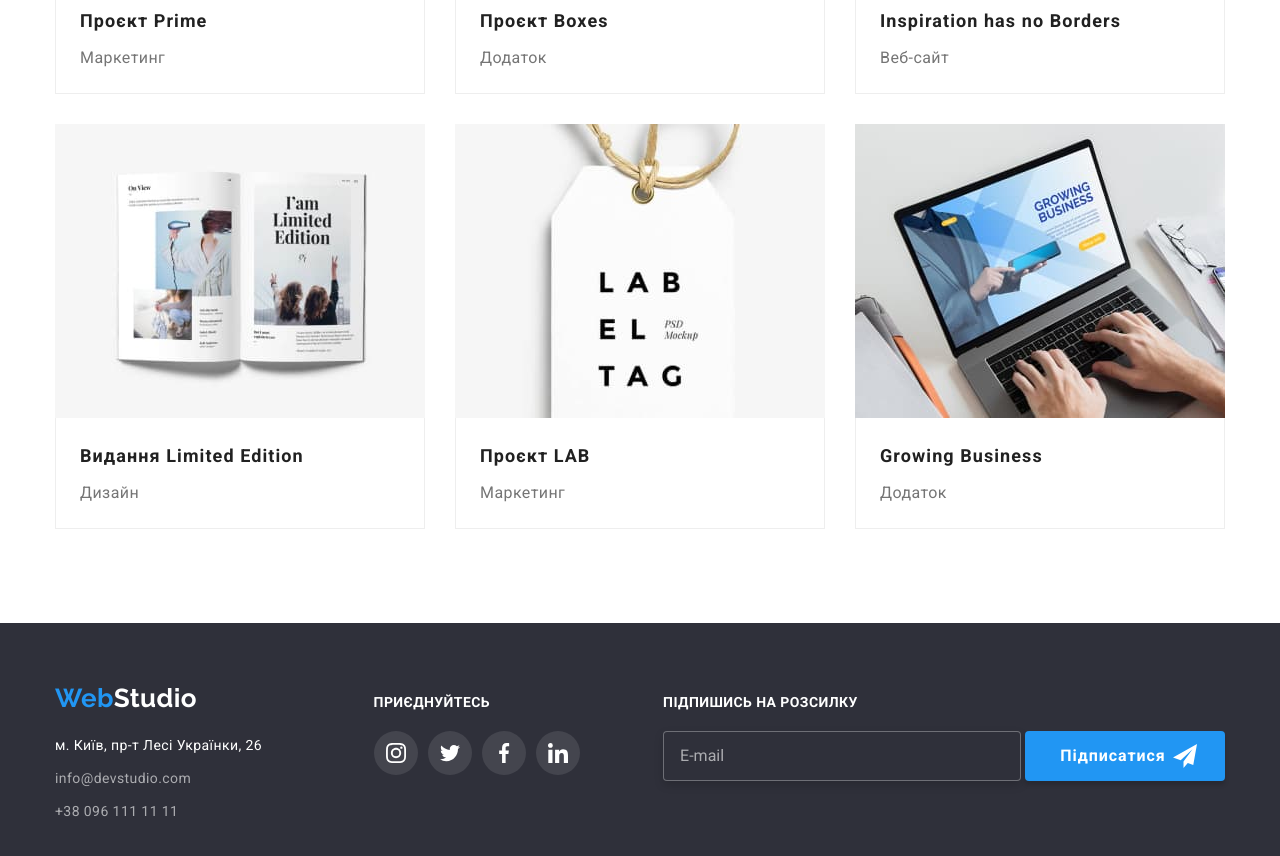
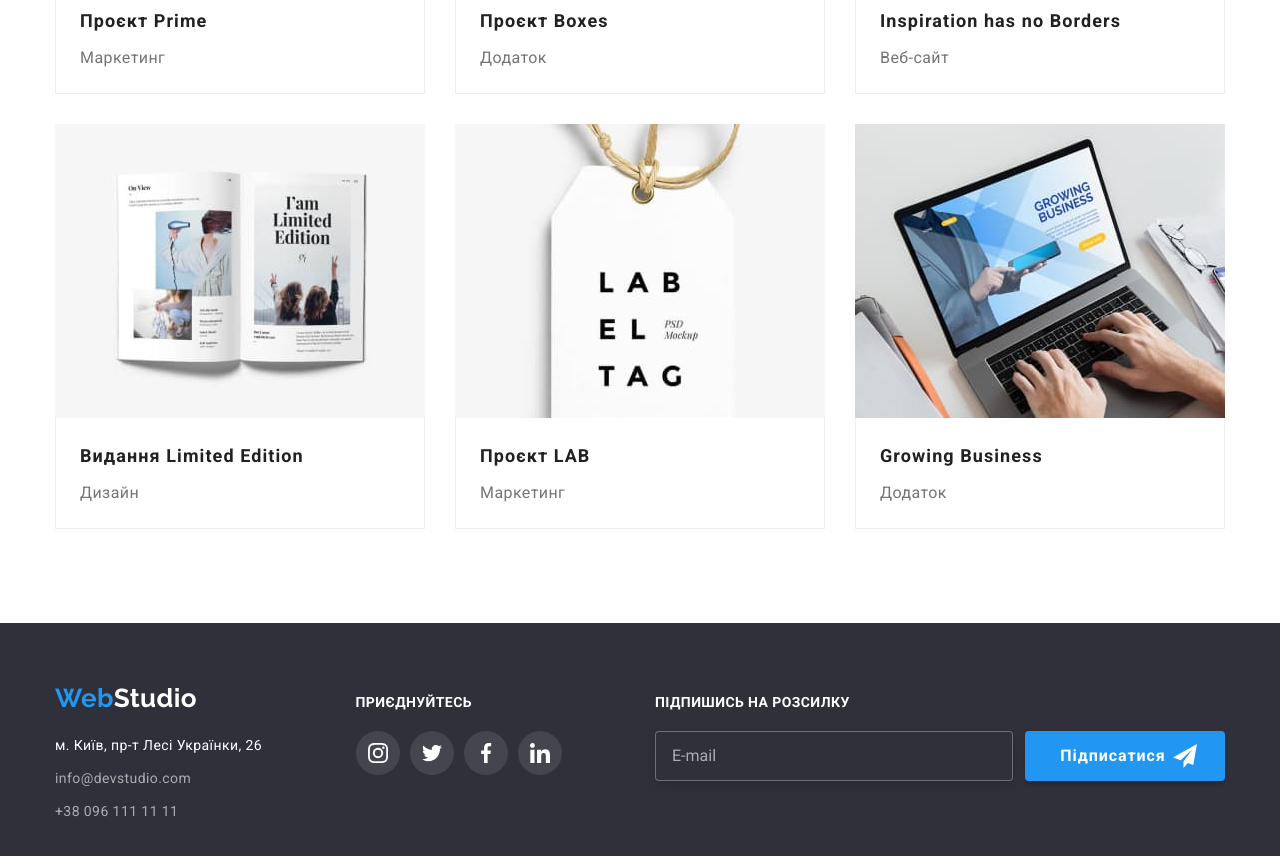
Before and after one commit to AndriiSolodaiev/goit-markup-hw-06, a plain HTML site: page portfolio.html in a window 1280 px wide. Shown: the part 1008-1864 px from the top of the page. Drawn offline with nearby package versions, Linux system fonts and the light colour scheme.

Commit message:
corrected logo, form,

```diff
--- a/css/styles.css
+++ b/css/styles.css
@@ -450,6 +450,7 @@ line-height: 1.71;
 .logo-footer {
     color:var(--title-text-color-dark-bcgr);
     margin-bottom: 20px;
+    margin-right: 0;
 }
 .contact-item:not(:last-child) {
     margin-bottom: 9px;
@@ -495,6 +496,10 @@ line-height: 1.71;
     color: var(--title-text-color-dark-bcgr);
     margin-bottom: 20px;
 }
+
+.subscribe-form {
+    display: flex;
+}
 .subscribe-wrapper {
     justify-self: right;
 }
@@ -509,6 +514,7 @@ line-height: 1.71;
     padding-top: 15px;
     padding-bottom: 15px;
     padding-left: 16px;
+    margin-right: 12px;
 }
 .subscribe-input::placeholder {
     font-size: 16px;
--- a/portfolio.html
+++ b/portfolio.html
@@ -332,7 +332,7 @@
 				</div>
 				<div class="subscribe-wrapper">
 					<p class="social-invite-text"> Підпишись на розсилку</p>
-					<form>
+					<form class="subscribe-form">
 						<label>
 							<input
 							type="email"
```
Also changed, not shown: index.html (+5 -3 lines).
